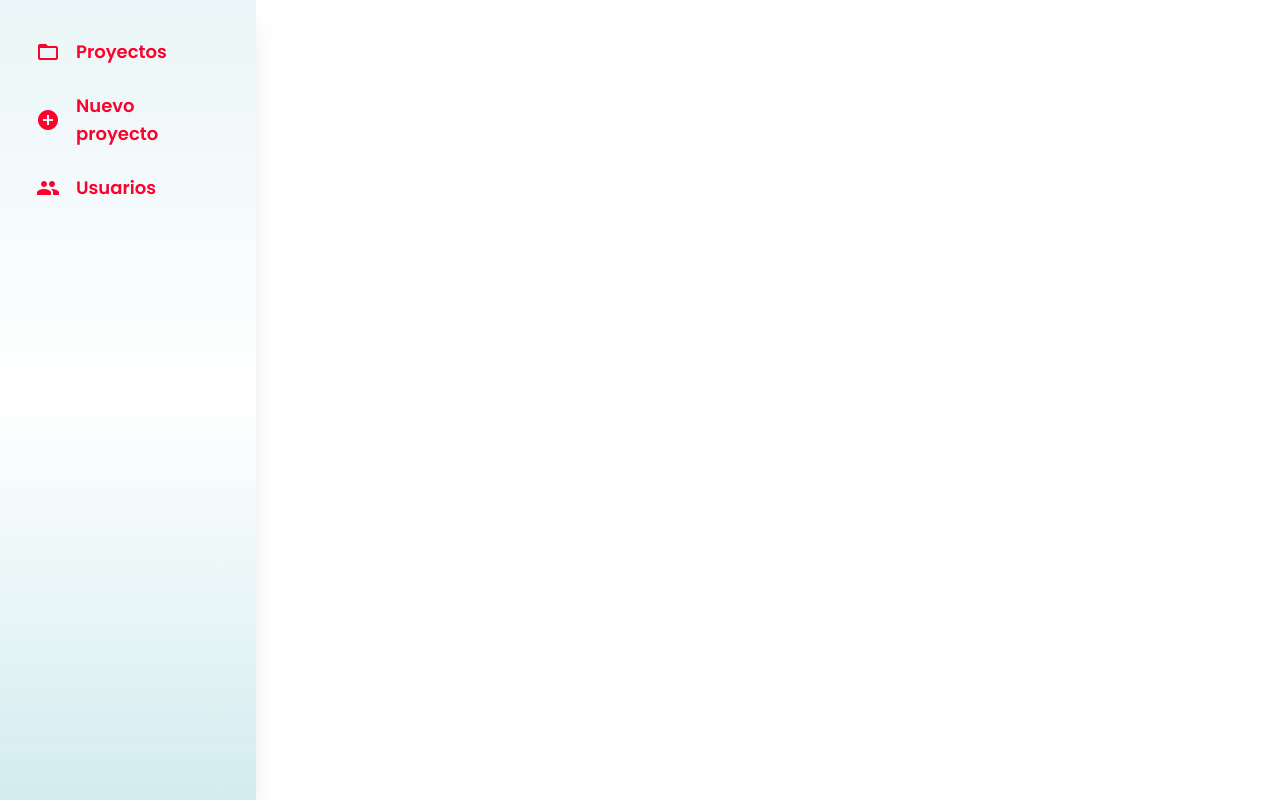
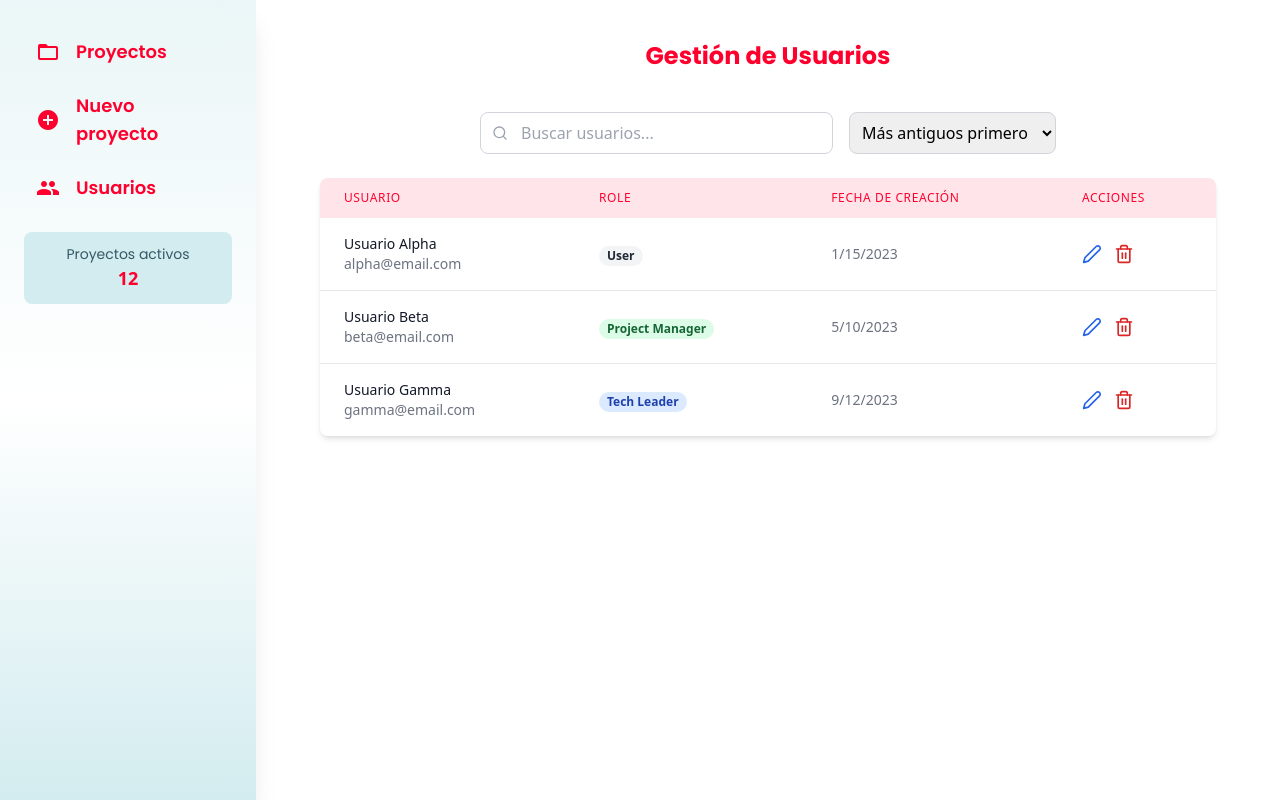
Before and after one commit to juanvprada/fhios-manager-client, a React (Vite) app: page /usuarios in a window 1280 px wide. Built offline with nearby package versions, Linux system fonts and the light colour scheme.

Commit message:
feat: add GestionUsuarios page with user management functionality and filtering hooks

```diff
--- a/package.json
+++ b/package.json
@@ -12,6 +12,7 @@
   "dependencies": {
     "react": "^18.3.1",
     "react-dom": "^18.3.1",
+    "react-icons": "^5.3.0",
     "react-router-dom": "^7.0.1"
   },
   "devDependencies": {
--- a/src/components/Sidebar.jsx
+++ b/src/components/Sidebar.jsx
@@ -1,6 +1,7 @@
 import React, { useState } from "react";
 import { useNavigate } from "react-router-dom";
 import menuItemsConfig from "./menuItemsConfig";
+import StatisticsCard from "./StatisticsCard";
 
 const Sidebar = () => {
   const [isOpen, setIsOpen] = useState(false);
@@ -15,6 +16,29 @@ const Sidebar = () => {
 
   return (
     <>
+      {/* Sidebar completo (visible en Desktop) */}
+      <div className="hidden md:flex md:flex-col md:fixed md:top-0 md:left-0 md:w-64 md:h-screen bg-gradient-to-b from-secondary-50 via-light to-secondary-100 shadow-xl">
+        <nav className="p-6">
+          <ul>
+            {menuItemsConfig.map((item, index) => (
+              <li
+                key={index}
+                onClick={() => navigate(item.route)}
+                className="flex items-center gap-3 md:gap-4 p-3 rounded-lg hover:bg-primary-100 cursor-pointer transition duration-300 ease-in-out"
+              >
+                <span className="material-icons text-primary-500 text-xl md:text-2xl">
+                  {item.icon}
+                </span>
+                <span className="text-primary-500 font-semibold text-base md:text-lg font-poppins">
+                  {item.label}
+                </span>
+              </li>
+            ))}
+            <StatisticsCard title="Proyectos activos" value="12" />
+          </ul>
+        </nav>
+      </div>
+
       {/* Botón de menú hamburguesa (visible en móviles) */}
       <button
         onClick={toggleMenu}
@@ -46,28 +70,6 @@ const Sidebar = () => {
           </nav>
         </div>
       )}
-
-      {/* Sidebar completo (visible en Desktop) */}
-      <div className="hidden md:flex md:flex-col md:fixed md:top-0 md:left-0 md:w-64 md:h-screen bg-gradient-to-b from-secondary-50 via-light to-secondary-100 shadow-xl">
-        <nav className="p-6">
-          <ul>
-            {menuItemsConfig.map((item, index) => (
-              <li
-                key={index}
-                onClick={() => navigate(item.route)}
-                className="flex items-center gap-3 md:gap-4 p-3 rounded-lg hover:bg-primary-100 cursor-pointer transition duration-300 ease-in-out"
-              >
-                <span className="material-icons text-primary-500 text-xl md:text-2xl">
-                  {item.icon}
-                </span>
-                <span className="text-primary-500 font-semibold text-base md:text-lg font-poppins">
-                  {item.label}
-                </span>
-              </li>
-            ))}
-          </ul>
-        </nav>
-      </div>
     </>
   );
 };
--- /dev/null
+++ b/src/components/StatisticsCard.jsx
@@ -0,0 +1,12 @@
+import React from "react";
+
+const StatisticsCard = ({ title, value }) => {
+  return (
+    <li className="mt-4 p-3 bg-secondary-100 rounded-lg flex flex-col items-center">
+      <p className="text-secondary-700 font-poppins text-sm">{title}</p>
+      <p className="text-primary-500 text-lg font-bold">{value}</p>
+    </li>
+  );
+};
+
+export default StatisticsCard;
--- /dev/null
+++ b/src/hooks/useFilteredUsers.js
@@ -0,0 +1,62 @@
+// hooks/useFilteredUsers.js
+import { useMemo, useState } from "react";
+
+// Mock data inicial
+const initialUsers = [
+  {
+    id: 1,
+    name: "Usuario Alpha",
+    email: "alpha@email.com",
+    role: "User",
+    createdAt: new Date("2023-01-15")
+  },
+  {
+    id: 2,
+    name: "Usuario Beta",
+    email: "beta@email.com",
+    role: "Project Manager",
+    createdAt: new Date("2023-05-10")
+  },
+  {
+    id: 3,
+    name: "Usuario Gamma",
+    email: "gamma@email.com",
+    role: "Tech Leader",
+    createdAt: new Date("2023-09-12")
+  },
+];
+
+const useFilteredUsers = (searchTerm, sortOrder) => {
+  const [users, setUsers] = useState(initialUsers);
+
+  const updateUserRole = (userId, newRole) => {
+    setUsers(currentUsers =>
+      currentUsers.map(user =>
+        user.id === userId ? { ...user, role: newRole } : user
+      )
+    );
+  };
+
+  const deleteUser = (userId) => {
+    setUsers(currentUsers => currentUsers.filter(user => user.id !== userId));
+  };
+
+  const filteredUsers = useMemo(() => {
+    return users
+      .filter((user) =>
+        user.name.toLowerCase().includes(searchTerm.toLowerCase()) ||
+        user.email.toLowerCase().includes(searchTerm.toLowerCase())
+      )
+      .sort((a, b) => {
+        if (sortOrder === "asc") {
+          return a.createdAt - b.createdAt;
+        } else {
+          return b.createdAt - a.createdAt;
+        }
+      });
+  }, [users, searchTerm, sortOrder]);
+
+  return { filteredUsers, updateUserRole, deleteUser };
+};
+
+export default useFilteredUsers;
--- /dev/null
+++ b/src/hooks/useUserManagement.js
@@ -0,0 +1,31 @@
+// hooks/useUserManagement.js
+import { useState, useCallback } from "react";
+
+const useUserManagement = () => {
+  const [selectedUser, setSelectedUser] = useState(null);
+  const [showRoleModal, setShowRoleModal] = useState(false);
+
+  const handleDeleteUser = useCallback((userId) => {
+    if (window.confirm('¿Estás seguro de que quieres eliminar este usuario?')) {
+      // Aquí irá la lógica de eliminación cuando tengamoss la BD
+      console.log(`Eliminar usuario ${userId}`);
+    }
+  }, []);
+
+  const handleRoleChange = useCallback((userId, newRole) => {
+    // Aquí irá la lógica de actualización cuando tengamoss la BD
+    console.log(`Cambiar rol del usuario ${userId} a ${newRole}`);
+    setShowRoleModal(false);
+  }, []);
+
+  return {
+    selectedUser,
+    setSelectedUser,
+    showRoleModal,
+    setShowRoleModal,
+    handleDeleteUser,
+    handleRoleChange
+  };
+};
+
+export default useUserManagement;
--- /dev/null
+++ b/src/pages/GestionUsuarios.jsx
@@ -0,0 +1,159 @@
+import React from 'react';
+import { FiSearch, FiEdit2, FiTrash2, FiUserCheck } from 'react-icons/fi';
+import useFilteredUsers from '../hooks/useFilteredUsers';
+import useUserManagement from '../hooks/useUserManagement';
+
+const GestionUsuarios = () => {
+    const [searchTerm, setSearchTerm] = React.useState("");
+    const [sortOrder, setSortOrder] = React.useState("asc");
+    const [showRoleModal, setShowRoleModal] = React.useState(false);
+    const [selectedUser, setSelectedUser] = React.useState(null);
+
+    const { filteredUsers, updateUserRole, deleteUser } = useFilteredUsers(searchTerm, sortOrder);
+
+    const handleRoleChange = (userId, newRole) => {
+      updateUserRole(userId, newRole);
+      setShowRoleModal(false);
+    };
+
+    const handleDeleteUser = (userId) => {
+      if (window.confirm('¿Estás seguro de que quieres eliminar este usuario?')) {
+        deleteUser(userId);
+      }
+    };
+
+  return (
+    <div className="p-6 md:ml-64 flex flex-col items-center justify-center">
+      <h1 className="text-2xl text-center font-poppins font-bold text-primary-500 mb-4">
+        Gestión de Usuarios
+      </h1>
+      <br />
+
+      {/* Controles de búsqueda y ordenamiento */}
+      <div className="flex flex-col md:flex-row gap-4 mb-6 w-full max-w-xl">
+        <div className="relative flex-1">
+          <FiSearch className="absolute left-3 top-1/2 -translate-y-1/2 text-gray-400" />
+          <input
+            type="text"
+            placeholder="Buscar usuarios..."
+            value={searchTerm}
+            onChange={(e) => setSearchTerm(e.target.value)}
+            className="w-full pl-10 p-2 border border-gray-300 rounded-lg outline-none focus:ring-2 focus:ring-primary-500"
+          />
+        </div>
+
+        <select
+          value={sortOrder}
+          onChange={(e) => setSortOrder(e.target.value)}
+          className="p-2 border border-gray-300 rounded-lg outline-none focus:ring-2 focus:ring-primary-500"
+        >
+          <option value="asc">Más antiguos primero</option>
+          <option value="desc">Más recientes primero</option>
+        </select>
+      </div>
+
+      {/* Lista de Usuarios */}
+      <div className="w-full max-w-4xl bg-white rounded-lg shadow-md overflow-hidden">
+        <div className="overflow-x-auto">
+          <table className="w-full">
+            <thead className="bg-primary-50">
+              <tr>
+                <th className="px-6 py-3 text-left text-xs font-medium text-primary-500 uppercase tracking-wider">
+                  Usuario
+                </th>
+                <th className="px-6 py-3 text-left text-xs font-medium text-primary-500 uppercase tracking-wider">
+                  Role
+                </th>
+                <th className="px-6 py-3 text-left text-xs font-medium text-primary-500 uppercase tracking-wider">
+                  Fecha de creación
+                </th>
+                <th className="px-6 py-3 text-left text-xs font-medium text-primary-500 uppercase tracking-wider">
+                  Acciones
+                </th>
+              </tr>
+            </thead>
+            <tbody className="bg-white divide-y divide-gray-200">
+              {filteredUsers.map((user) => (
+                <tr key={user.id} className="hover:bg-gray-50">
+                  <td className="px-6 py-4 whitespace-nowrap">
+                    <div className="flex items-center">
+                      <div>
+                        <div className="text-sm font-medium text-gray-900">{user.name}</div>
+                        <div className="text-sm text-gray-500">{user.email}</div>
+                      </div>
+                    </div>
+                  </td>
+                  <td className="px-6 py-4 whitespace-nowrap">
+                    <span className={`px-2 inline-flex text-xs leading-5 font-semibold rounded-full
+                      ${user.role === 'Project Manager' ? 'bg-green-100 text-green-800' :
+                        user.role === 'Tech Leader' ? 'bg-blue-100 text-blue-800' :
+                        'bg-gray-100 text-gray-800'}`}>
+                      {user.role}
+                    </span>
+                  </td>
+                  <td className="px-6 py-4 whitespace-nowrap text-sm text-gray-500">
+                    {user.createdAt.toLocaleDateString()}
+                  </td>
+                  <td className="px-6 py-4 whitespace-nowrap text-right text-sm font-medium">
+                    <div className="flex items-center gap-3">
+                      <button
+                        onClick={() => {
+                          setSelectedUser(user);
+                          setShowRoleModal(true);
+                        }}
+                        className="text-blue-600 hover:text-blue-900 transition-colors duration-200"
+                      >
+                        <FiEdit2 className="w-5 h-5" />
+                      </button>
+                      <button
+                        onClick={() => handleDeleteUser(user.id)}
+                        className="text-red-600 hover:text-red-900 transition-colors duration-200"
+                      >
+                        <FiTrash2 className="w-5 h-5" />
+                      </button>
+                    </div>
+                  </td>
+                </tr>
+              ))}
+            </tbody>
+          </table>
+        </div>
+      </div>
+
+      {/* Modal para cambiar rol */}
+      {showRoleModal && selectedUser && (
+        <div className="fixed inset-0 bg-black bg-opacity-50 flex items-center justify-center z-50">
+          <div className="bg-white rounded-lg p-6 max-w-sm w-full mx-4">
+            <h3 className="text-lg font-medium text-gray-900 mb-4">
+              Cambiar rol de usuario
+            </h3>
+            <div className="space-y-4">
+              <button
+                onClick={() => handleRoleChange(selectedUser.id, 'Project Manager')}
+                className="w-full p-2 text-left rounded-lg hover:bg-green-50 flex items-center gap-2 transition-colors duration-200"
+              >
+                <FiUserCheck className="text-green-500" />
+                Project Manager
+              </button>
+              <button
+                onClick={() => handleRoleChange(selectedUser.id, 'Tech Leader')}
+                className="w-full p-2 text-left rounded-lg hover:bg-blue-50 flex items-center gap-2 transition-colors duration-200"
+              >
+                <FiUserCheck className="text-blue-500" />
+                Tech Leader
+              </button>
+            </div>
+            <button
+              onClick={() => setShowRoleModal(false)}
+              className="mt-4 w-full bg-gray-100 text-gray-700 p-2 rounded-lg hover:bg-gray-200 transition-colors duration-200"
+            >
+              Cancelar
+            </button>
+          </div>
+        </div>
+      )}
+    </div>
+  );
+};
+
+export default GestionUsuarios;
--- a/src/routes/routes.jsx
+++ b/src/routes/routes.jsx
@@ -1,6 +1,7 @@
 import { createBrowserRouter } from "react-router-dom";
 import Layout from "../layout/Layout";
 import Projects from "../pages/Projects";
+import GestionUsuarios from "../pages/GestionUsuarios";
 
 export const router = createBrowserRouter([
   {
@@ -15,10 +16,17 @@ export const router = createBrowserRouter([
         path: "proyectos",
         element: <Projects />,
       },
-
+      {
+        path: "nuevo-proyecto",
+        element: (
+          <h1 className="text-2xl font-poppins">
+            Formulario para crear un nuevo proyecto
+          </h1>
+        ),
+      },
       {
         path: "usuarios",
-        element: <h1 className="text-2xl font-poppins">Gestión de Usuarios</h1>,
+        element: <GestionUsuarios />,
       },
     ],
   },
```
Also changed, not shown: src/hooks/useFilteredProjects.js (renamed from src/hooks/useFilteredProjects.jsx), 1 other file (tests, documents, lock files or other folders).
